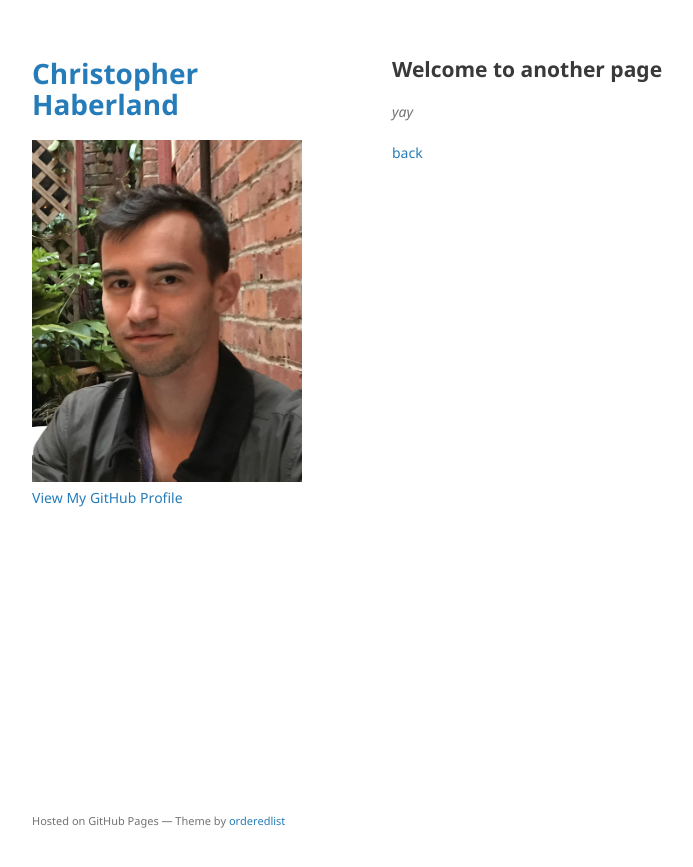
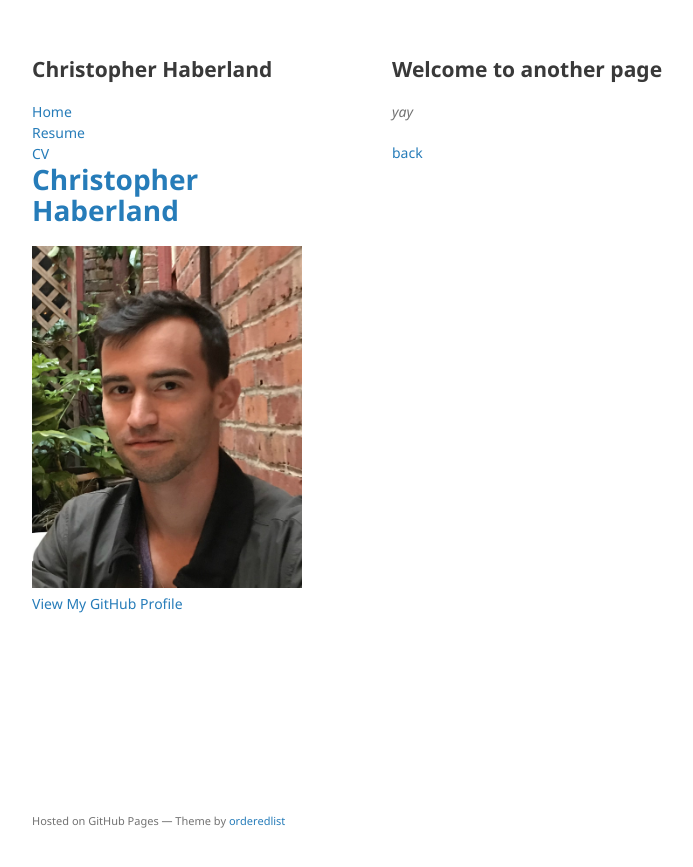
Before and after one commit to argideritzalpea/argideritzalpea.github.io, a Jekyll site: the page built from another-page.md, in a window 1280 px wide. Shown: the top 867 px of the page, without its empty margins (178-871 px from the left). Built offline with Jekyll 4.4.1, drawn with Linux system fonts in a browser that asks for light colours; our own code applies the rules of GitHub Pages for plain Markdown files.

Commit message:
Update default.html

```diff
--- a/_layouts/default.html
+++ b/_layouts/default.html
@@ -14,6 +14,10 @@
   <body>
     <div class="wrapper">
       <header>
+        <a href="{{ site.github.url }}"> <h2>{{ site.title | default: site.github.repository_name }}</h2> </a>
+        <a href="{{ site.github.url }}">Home</a><br>
+	      <a href="/docs/main.pdf">Resume</a><br>
+	      <a href="/docs/chris_cv.pdf">CV</a><br>
         <h1><a href="{{ "/" | absolute_url }}">{{ site.title | default: site.github.repository_name }}</a></h1>
 
         {% if site.logo %}
```
